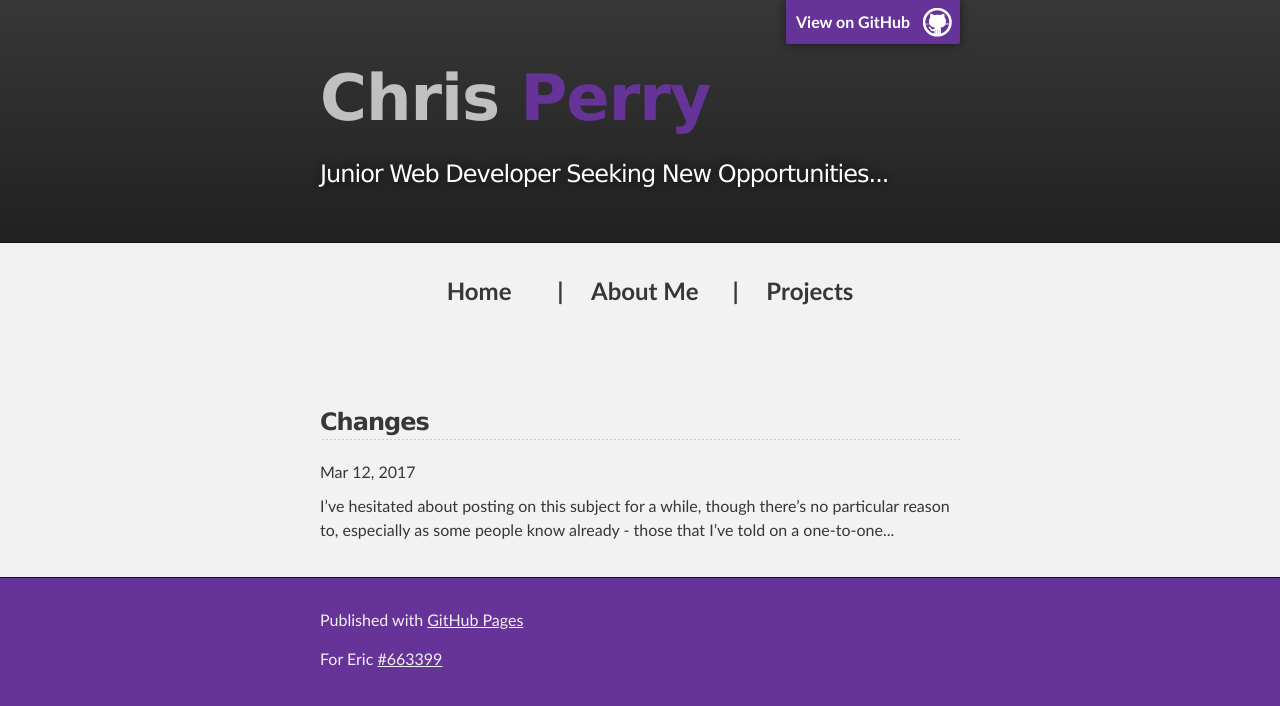
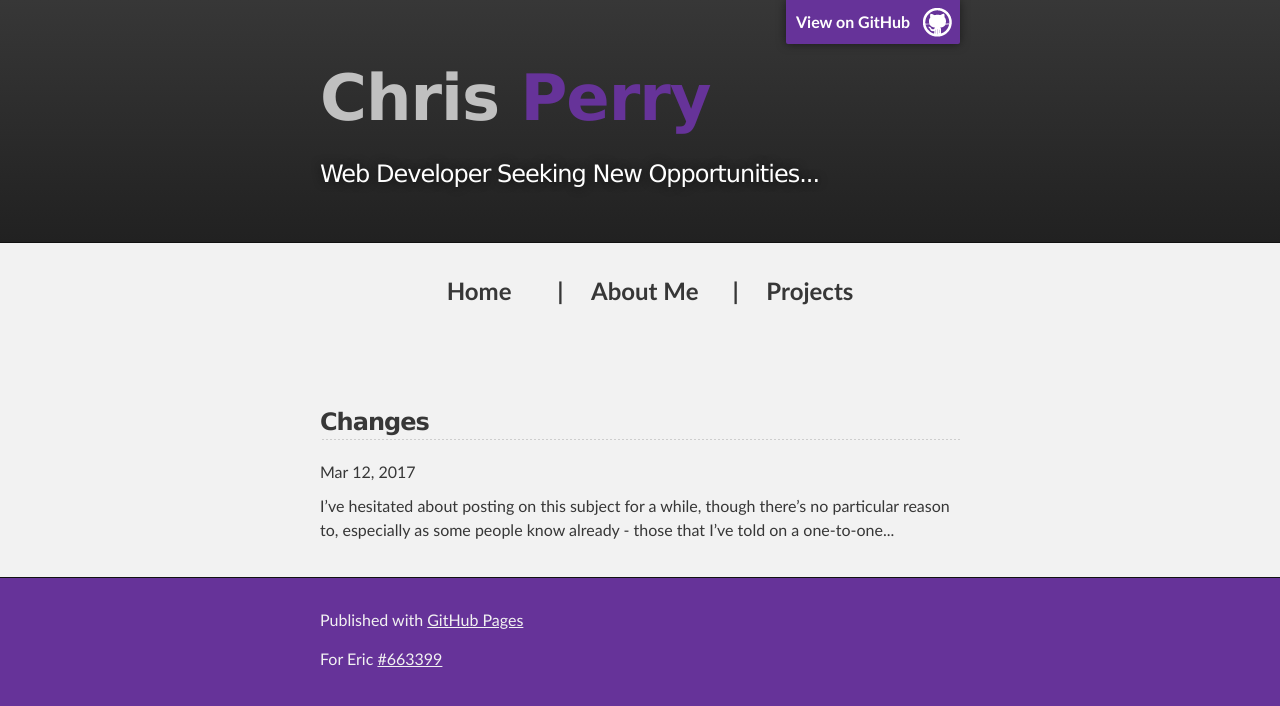
Before and after one commit to christopherallanperry/christopherallanperry.github.io, a Jekyll site: the page built from index.md, in a window 1280 px wide. Shown: the top 706 px of the page. Built offline with Jekyll 4.4.1, drawn with Linux system fonts in a browser that asks for light colours.

Commit message:
Modified index page

```diff
--- a/_config.yml
+++ b/_config.yml
@@ -17,7 +17,7 @@ title: Chris Perry
 firstname: Chris
 lastname: Perry
 email: chris@christopherallanperry.com
-description: Junior Web Developer Seeking New Opportunities...
+description: Web Developer Seeking New Opportunities...
 baseurl: "" # the subpath of your site, e.g. /blog
 url: "" # the base hostname & protocol for your site, e.g. http://example.com
 twitter_username: chris_perry_61
```
